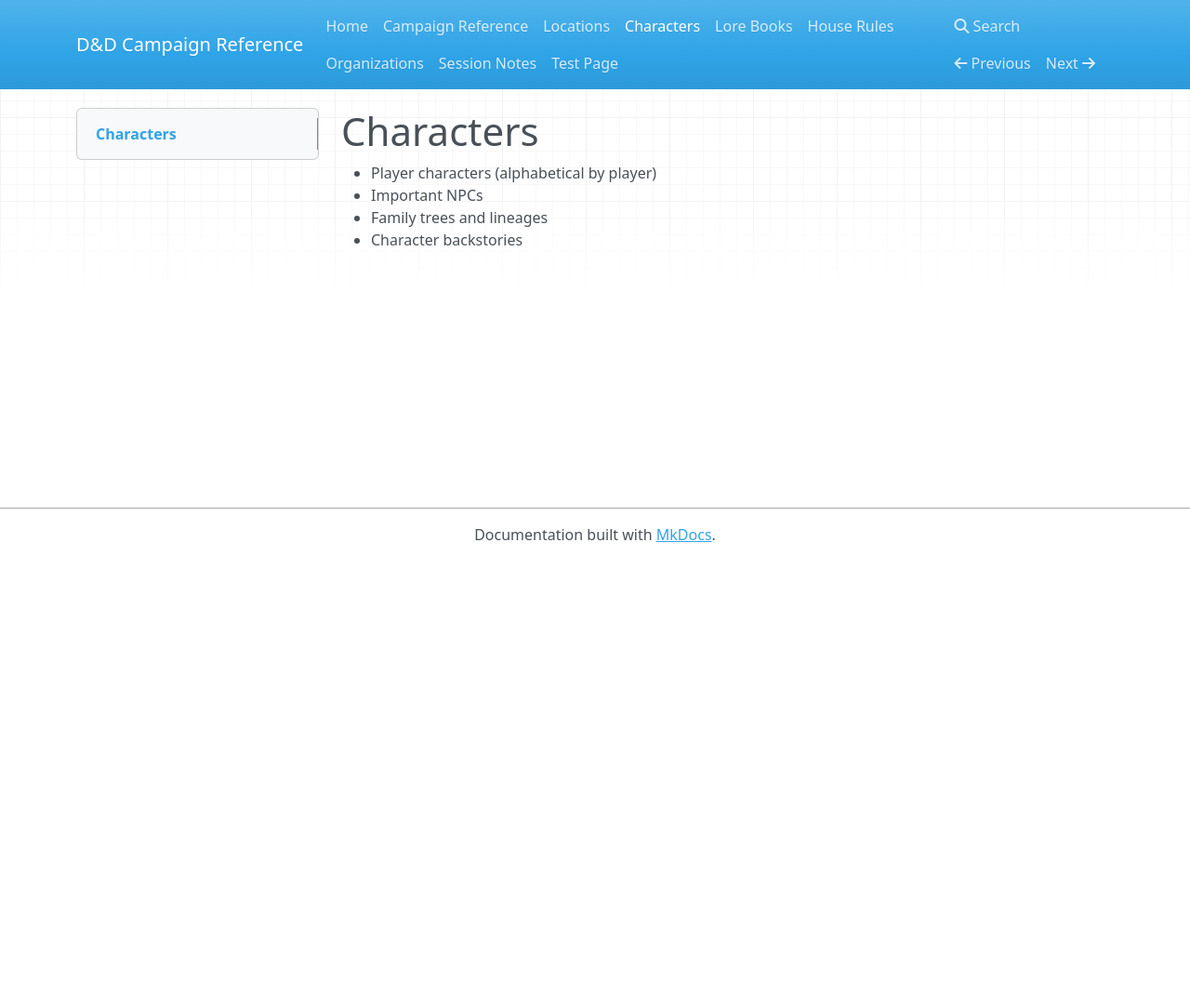
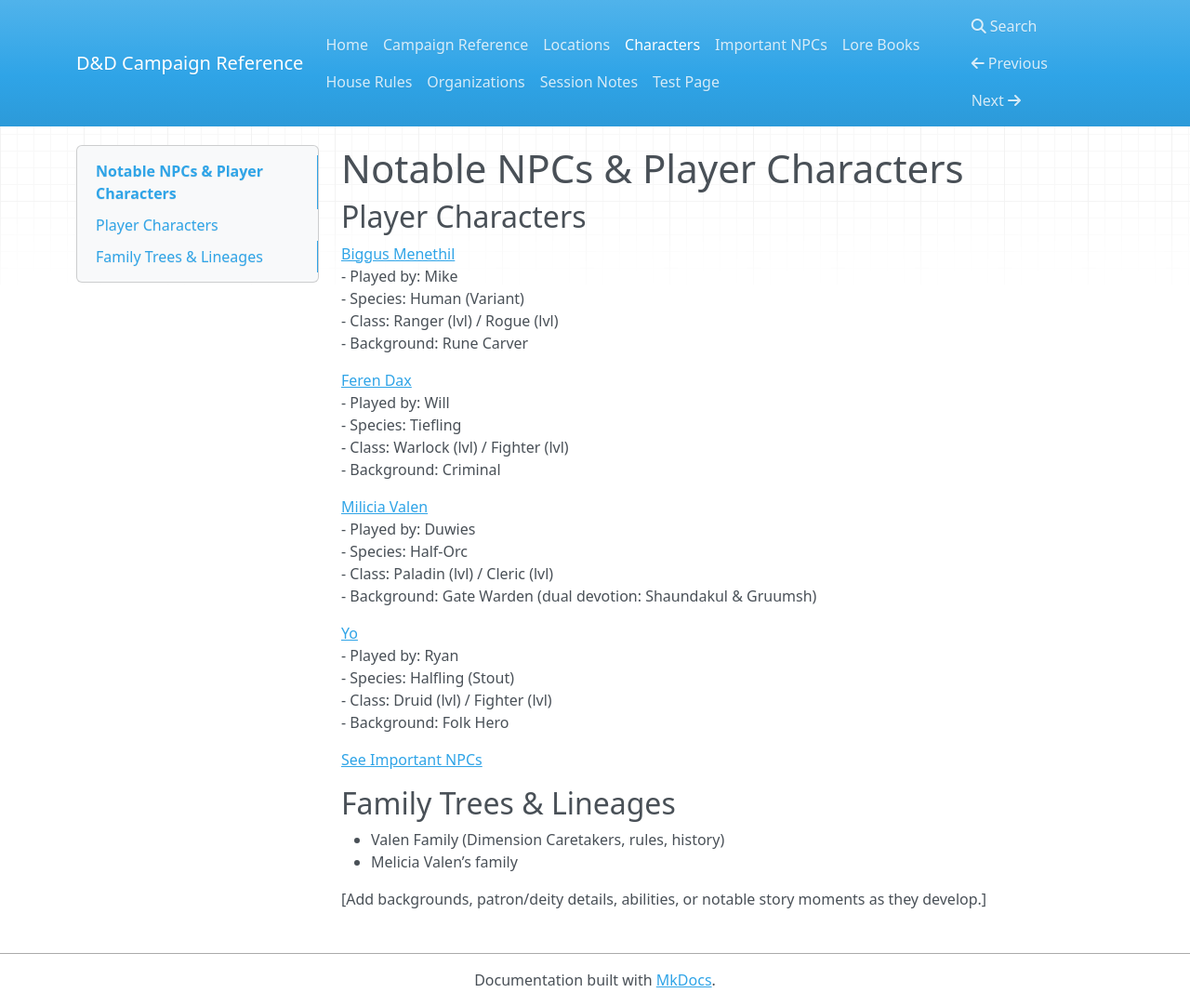
Before and after one commit to Deasile/Knox, an MkDocs documentation site: the page built from docs/Characters.md, in a window 1280 px wide and 1082 px high. Shown: the whole window at 93% size. Built offline with MkDocs 1.6.1, drawn with Linux system fonts in a browser that asks for light colours; nearby versions of some CDN libraries.

```diff
--- a/docs/Characters.md
+++ b/docs/Characters.md
@@ -1,6 +1,35 @@
-# Characters
+# Notable NPCs & Player Characters
 
-- Player characters (alphabetical by player)
-- Important NPCs
-- Family trees and lineages
-- Character backstories
+## Player Characters
+
+[Biggus Menethil](Biggus-Menethil.md)
+- Played by: Mike
+- Species: Human (Variant)
+- Class: Ranger (lvl) / Rogue (lvl)
+- Background: Rune Carver
+
+[Feren Dax](Feren-Dax.md)
+- Played by: Will
+- Species: Tiefling
+- Class: Warlock (lvl) / Fighter (lvl)
+- Background: Criminal
+
+[Milicia Valen](Milicia-Valen.md)
+- Played by: Duwies
+- Species: Half-Orc
+- Class: Paladin (lvl) / Cleric (lvl)
+- Background: Gate Warden (dual devotion: Shaundakul & Gruumsh)
+
+[Yo](Yo.md)
+- Played by: Ryan
+- Species: Halfling (Stout)
+- Class: Druid (lvl) / Fighter (lvl)
+- Background: Folk Hero
+
+[See Important NPCs](ImportantNPCs.md)
+
+## Family Trees & Lineages
+- Valen Family (Dimension Caretakers, rules, history)
+- Melicia Valen’s family
+
+[Add backgrounds, patron/deity details, abilities, or notable story moments as they develop.]
--- a/mkdocs.yml
+++ b/mkdocs.yml
@@ -5,6 +5,7 @@ nav:
   - Campaign Reference: CampaignReference.md
   - Locations: Locations.md
   - Characters: Characters.md
+  - Important NPCs: ImportantNPCs.md
   - Lore Books: LoreBooks.md
   - House Rules: HouseRules.md
   - Organizations: Organizations.md
```
Also changed, not shown: docs/Biggus-Menethil.md (added, +9 -0 lines), docs/Feren-Dax.md (added, +9 -0 lines), docs/ImportantNPCs.md (added, +7 -0 lines), docs/Milicia-Valen.md (added, +9 -0 lines), docs/Yo.md (added, +9 -0 lines), docs/index.md (+14 -12 lines).
